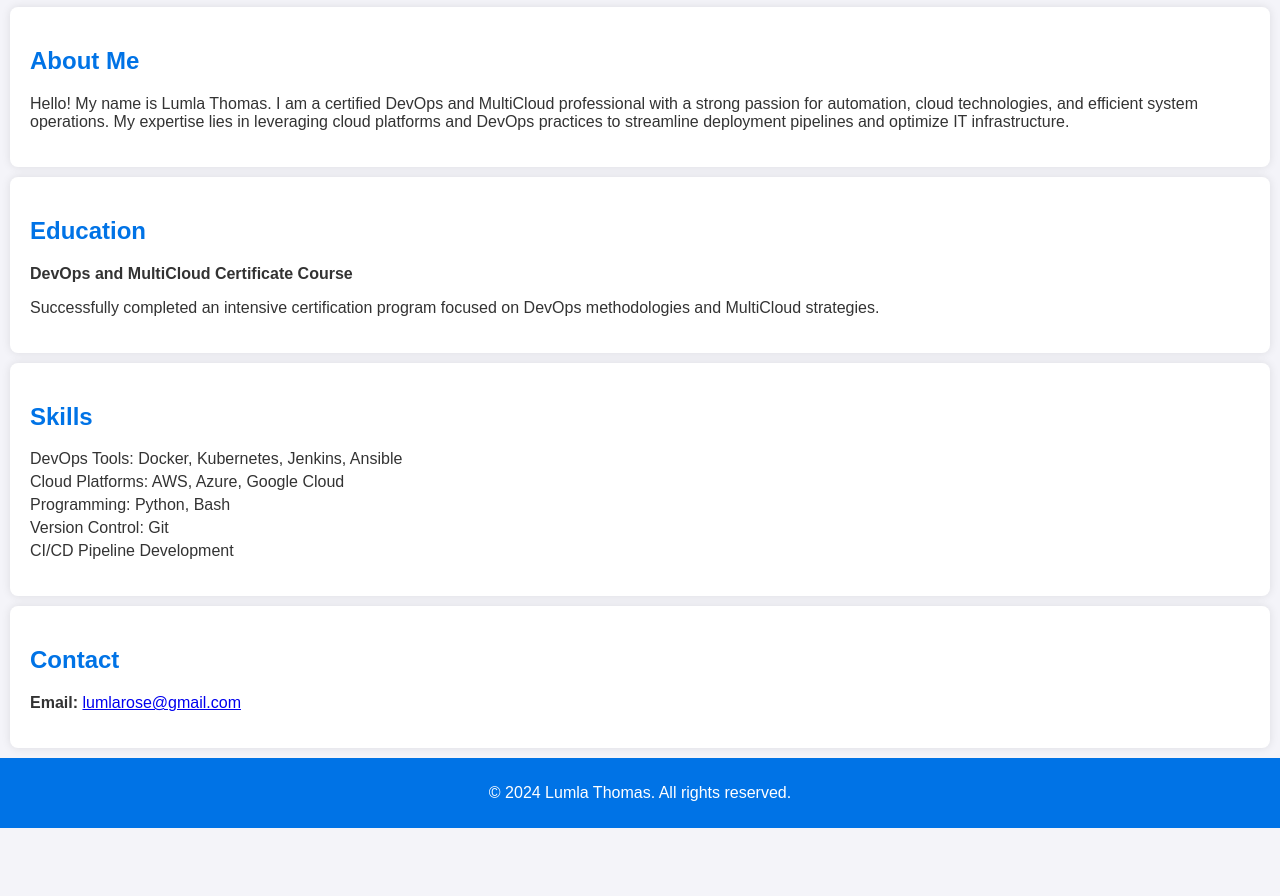
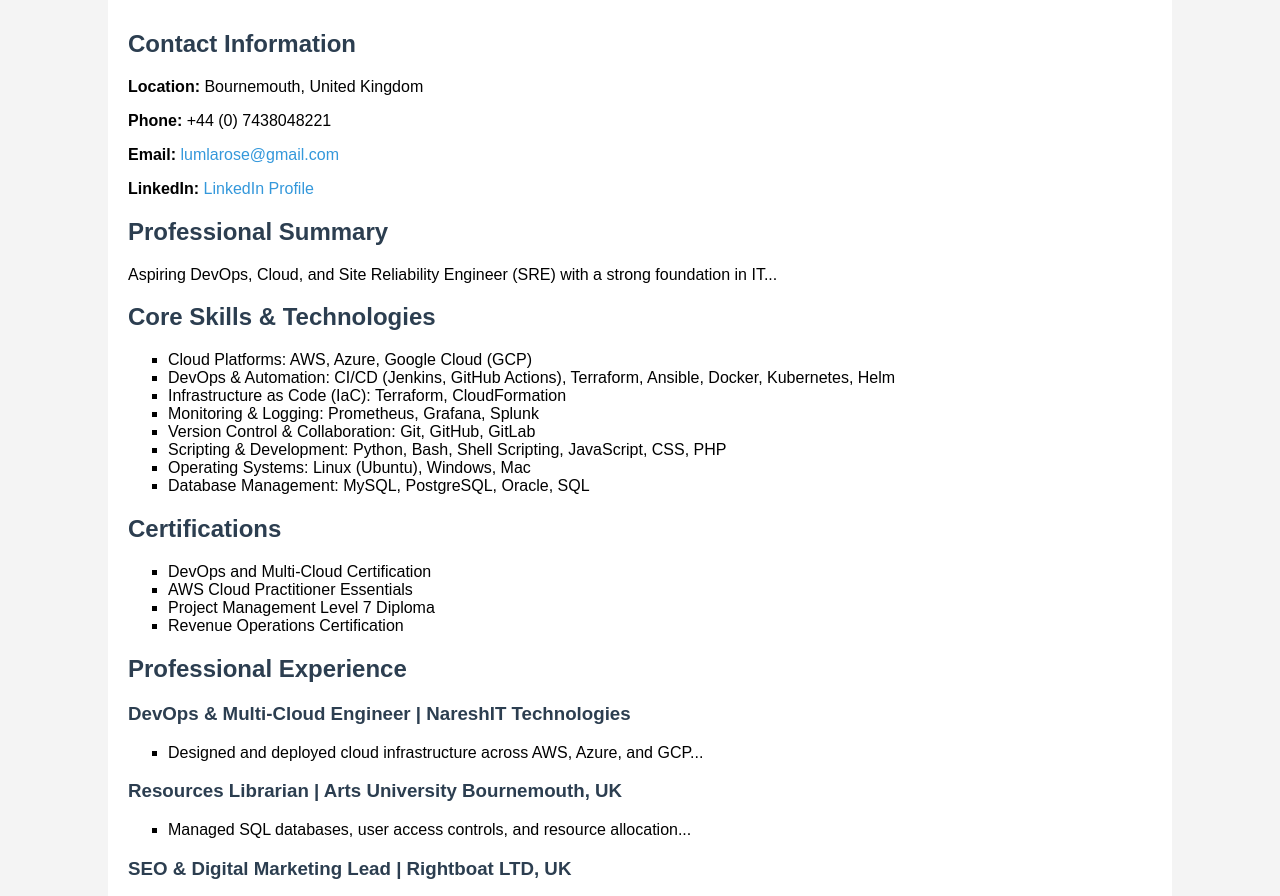
Before and after one commit to lumlathomas/lumlathomas.github.io, a plain HTML site: page index.html in a window 1280 px wide. Shown: the part 130-1026 px from the top of the page. Before the commit the page ends 958 px from the top, so only its background shows below. Drawn offline with Linux system fonts and the light colour scheme.

Commit message:
Update index.html

```diff
--- a/index.html
+++ b/index.html
@@ -3,90 +3,89 @@
 <head>
     <meta charset="UTF-8">
     <meta name="viewport" content="width=device-width, initial-scale=1.0">
-    <title>Lumla Thomas - Resume</title>
+    <title>Lumla Thomas - Portfolio</title>
     <style>
-        body {
-            font-family: Arial, sans-serif;
-            margin: 0;
-            padding: 0;
-            background-color: #f4f4f9;
-            color: #333;
-        }
-        header {
-            background-color: #0073e6;
-            color: white;
-            padding: 20px 10px;
-            text-align: center;
-        }
-        header h1 {
-            margin: 0;
-        }
-        section {
-            padding: 20px;
-            margin: 10px;
-            background: white;
-            border-radius: 8px;
-            box-shadow: 0 0 10px rgba(0, 0, 0, 0.1);
-        }
-        h2 {
-            color: #0073e6;
-        }
-        .contact-info, .skills {
-            list-style: none;
-            padding: 0;
-        }
-        .contact-info li, .skills li {
-            margin: 5px 0;
-        }
-        footer {
-            text-align: center;
-            padding: 10px;
-            background-color: #0073e6;
-            color: white;
-        }
+        body { font-family: Arial, sans-serif; margin: 0; padding: 0; background-color: #f4f4f4; }
+        header, footer { background: #2c3e50; color: white; text-align: center; padding: 20px 0; }
+        .container { width: 80%; margin: auto; overflow: hidden; padding: 20px; background: white; }
+        h1, h2, h3 { color: #2c3e50; }
+        ul { list-style-type: square; }
+        a { color: #3498db; text-decoration: none; }
+        footer p { margin: 0; }
     </style>
 </head>
 <body>
+    <header>
+        <h1>Lumla Thomas - DevOps | Cloud | SRE Portfolio</h1>
+    </header>
 
-<header>
-    <h1>Lumla Thomas</h1>
-    <p>Email: <a href="mailto:lumlarose@gmail.com" style="color: white; text-decoration: underline;">lumlarose@gmail.com</a></p>
-</header>
+    <div class="container">
+        <h2>Contact Information</h2>
+        <p><strong>Location:</strong> Bournemouth, United Kingdom</p>
+        <p><strong>Phone:</strong> +44 (0) 7438048221</p>
+        <p><strong>Email:</strong> <a href="mailto:lumlarose@gmail.com">lumlarose@gmail.com</a></p>
+        <p><strong>LinkedIn:</strong> <a href="#">LinkedIn Profile</a></p>
 
-<main>
-    <section>
-        <h2>About Me</h2>
-        <p>Hello! My name is Lumla Thomas. I am a certified DevOps and MultiCloud professional with a strong passion for automation, cloud technologies, and efficient system operations. My expertise lies in leveraging cloud platforms and DevOps practices to streamline deployment pipelines and optimize IT infrastructure.</p>
-    </section>
+        <h2>Professional Summary</h2>
+        <p>Aspiring DevOps, Cloud, and Site Reliability Engineer (SRE) with a strong foundation in IT...</p>
 
-    <section>
+        <h2>Core Skills & Technologies</h2>
+        <ul>
+            <li>Cloud Platforms: AWS, Azure, Google Cloud (GCP)</li>
+            <li>DevOps & Automation: CI/CD (Jenkins, GitHub Actions), Terraform, Ansible, Docker, Kubernetes, Helm</li>
+            <li>Infrastructure as Code (IaC): Terraform, CloudFormation</li>
+            <li>Monitoring & Logging: Prometheus, Grafana, Splunk</li>
+            <li>Version Control & Collaboration: Git, GitHub, GitLab</li>
+            <li>Scripting & Development: Python, Bash, Shell Scripting, JavaScript, CSS, PHP</li>
+            <li>Operating Systems: Linux (Ubuntu), Windows, Mac</li>
+            <li>Database Management: MySQL, PostgreSQL, Oracle, SQL</li>
+        </ul>
+
+        <h2>Certifications</h2>
+        <ul>
+            <li>DevOps and Multi-Cloud Certification</li>
+            <li>AWS Cloud Practitioner Essentials</li>
+            <li>Project Management Level 7 Diploma</li>
+            <li>Revenue Operations Certification</li>
+        </ul>
+
+        <h2>Professional Experience</h2>
+        <h3>DevOps & Multi-Cloud Engineer | NareshIT Technologies</h3>
+        <ul>
+            <li>Designed and deployed cloud infrastructure across AWS, Azure, and GCP...</li>
+        </ul>
+
+        <h3>Resources Librarian | Arts University Bournemouth, UK</h3>
+        <ul>
+            <li>Managed SQL databases, user access controls, and resource allocation...</li>
+        </ul>
+
+        <h3>SEO & Digital Marketing Lead | Rightboat LTD, UK</h3>
+        <ul>
+            <li>Developed and managed web-based applications...</li>
+        </ul>
+
+        <h2>Projects & Hands-on Experience</h2>
+        <h3>Kubernetes Cluster Deployment on AWS</h3>
+        <ul>
+            <li>Configured Kubernetes clusters using EKS and Terraform...</li>
+        </ul>
+
         <h2>Education</h2>
-        <p><strong>DevOps and MultiCloud Certificate Course</strong></p>
-        <p>Successfully completed an intensive certification program focused on DevOps methodologies and MultiCloud strategies.</p>
-    </section>
+        <ul>
+            <li>Master’s in Computer Application (MCA) | Madras University, India</li>
+            <li>Bachelor’s in Computer Science (B.Sc.) | Madras University, India</li>
+        </ul>
 
-    <section>
-        <h2>Skills</h2>
-        <ul class="skills">
-            <li>DevOps Tools: Docker, Kubernetes, Jenkins, Ansible</li>
-            <li>Cloud Platforms: AWS, Azure, Google Cloud</li>
-            <li>Programming: Python, Bash</li>
-            <li>Version Control: Git</li>
-            <li>CI/CD Pipeline Development</li>
-        </ul>
-    </section>
+        <h2>Open to Opportunities</h2>
+        <p>Seeking roles in <strong>DevOps, Cloud Engineering, and Site Reliability Engineering (SRE)</strong>.</p>
+        <p>Feel free to connect with me for opportunities and collaborations!</p>
 
-    <section>
-        <h2>Contact</h2>
-        <ul class="contact-info">
-            <li><strong>Email:</strong> <a href="mailto:lumlarose@gmail.com">lumlarose@gmail.com</a></li>
-        </ul>
-    </section>
-</main>
+        <h3>🚀 <a href="#">GitHub Portfolio</a></h3>
+    </div>
 
-<footer>
-    <p>© 2024 Lumla Thomas. All rights reserved.</p>
-</footer>
-
+    <footer>
+        <p>&copy; 2025 Lumla Thomas. All rights reserved.</p>
+    </footer>
 </body>
 </html>
```
